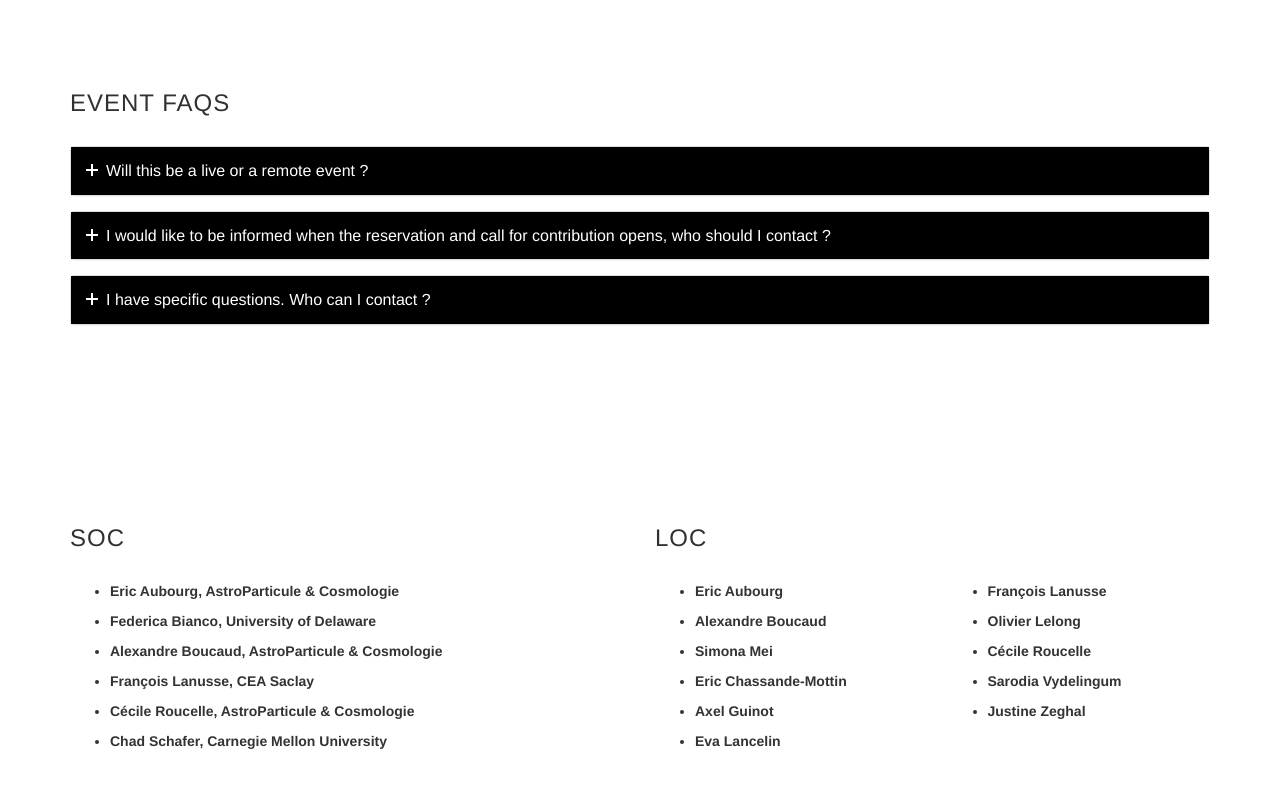
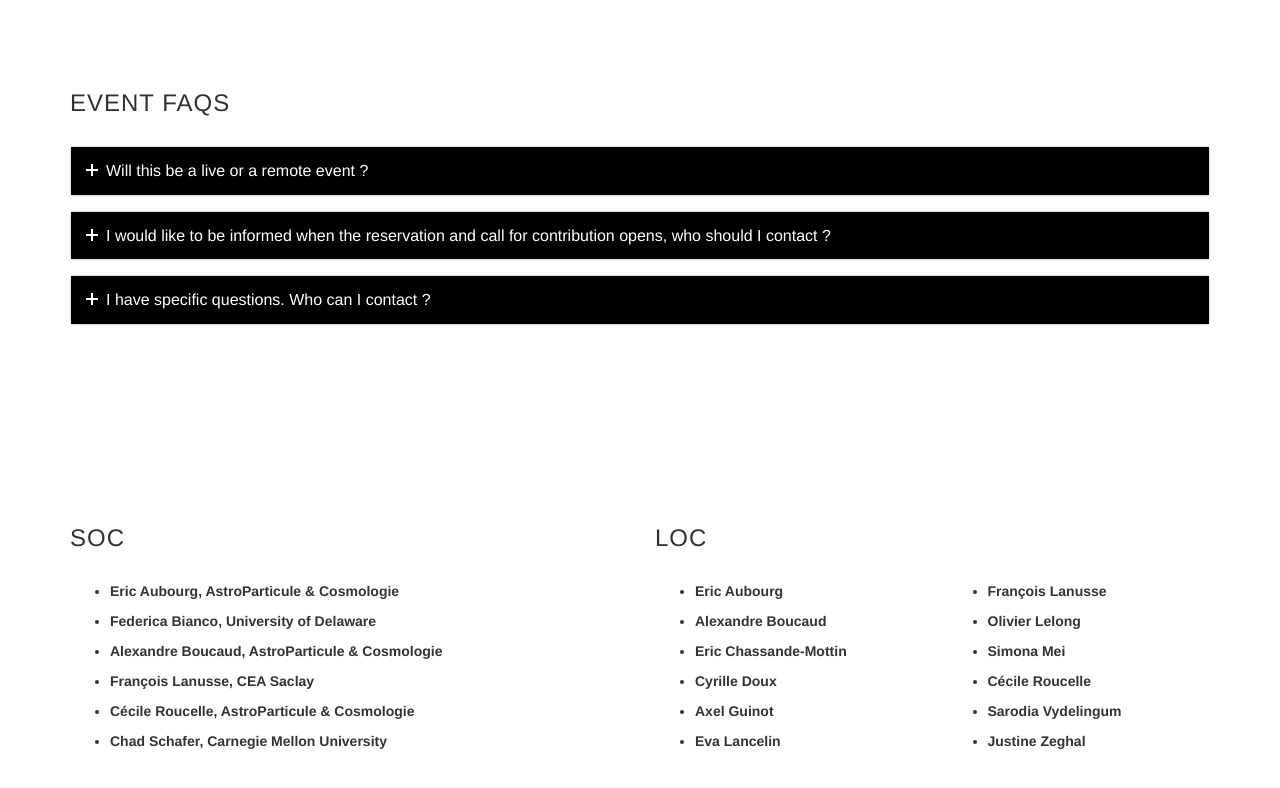
Before and after one commit to astrodeepnet/workshop2022, a website with bundled scripts: page index.html in a window 1280 px wide. Shown: the part 2073-2861 px from the top of the page. Built offline with nearby package versions, Linux system fonts and the light colour scheme; a web font is replaced by a local one.

Commit message:
update loc

```diff
--- a/index.html
+++ b/index.html
@@ -228,8 +228,8 @@
                     <ul>
                         <li>Eric Aubourg</li>
                         <li>Alexandre Boucaud</li>
-                        <li>Simona Mei</li>
                         <li>Eric Chassande-Mottin</li>
+                        <li>Cyrille Doux</li>
                         <li>Axel Guinot</li>
                         <li>Eva Lancelin</li>
                     </ul>
@@ -239,6 +239,7 @@
                     <ul>
                         <li>François Lanusse</li>
                         <li>Olivier Lelong</li>
+                        <li>Simona Mei</li>
                         <li>Cécile Roucelle</li>
                         <li>Sarodia Vydelingum</li>
                         <li>Justine Zeghal</li>
```
